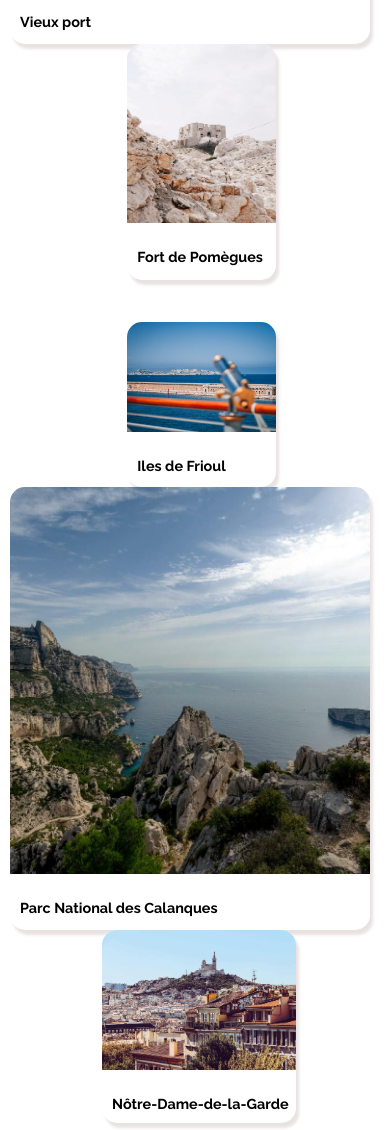
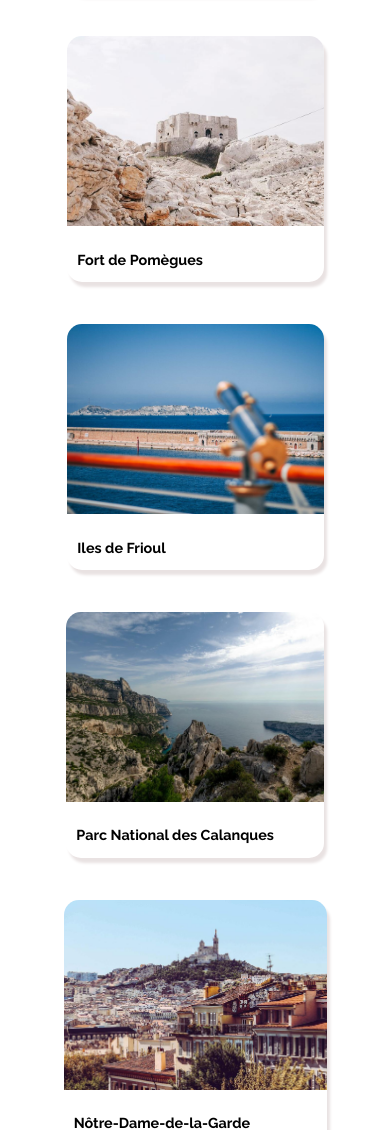
Before and after one commit to Samira0405/samiraouederni_2_17052021, a plain HTML site: page index.html in a window 390 px wide. Shown: the part 3237-4367 px from the top of the page. Drawn offline with Linux system fonts and the light colour scheme.

Commit message:
cartes activités redimensionnées pour la petite résoltion

```diff
--- a/petite_resolution.css
+++ b/petite_resolution.css
@@ -225,19 +225,46 @@
       width: auto;
     }
 
-    .img1 {
+   .art_bloc1{
+    margin-bottom: 42px;
+   }
+
+   .art_bloc3{
+    margin-bottom: 42px;
+   }
+   .art_bloc4{
+    margin-bottom: 42px;
+   }
+
+     .img1 {
       width: 100%;
-      height: 100%;
-    }
-    .art_bloc1 {
-      width: 90%;
-      height: 90%;
+      height: 190px;
     }
 
+    .img2 {
+      width: 100%;
+      height: 190px;
+    }
 
+    .img3 {
+      width: 100%;
+      height: 190px;
+    }
 
+    .img4 {
+      width: 100%;
+      height: 190px;
+    }
 
+    .img5 {
+      width: 100%;
+      height: 190px;
+    }
 
+    .img6 {
+      width: 100%;
+      height: 190px;
+    }
 
    }
   /*******footer****/
--- a/style.css
+++ b/style.css
@@ -458,16 +458,14 @@ max-width: 1350px;
 
 .activites_groupe_article {
   display: flex;
-  flex-direction: row;
-  justify-content: space-evenly;
+
 }
 
 .pave_activites
 {
   display: flex;
   flex-direction: column;
-  width: auto;
-  flex-wrap: wrap;
+
 }
 .activites_intitule {
   font-size: 0.9em;
@@ -482,7 +480,7 @@ max-width: 1350px;
   box-shadow: 3px 5px 3px rgb(233, 226, 226);
   border-radius: 15px 15px 15px 15px;
   width: 90%;
-  height: 443px;
+
 }
 
 .img1 {
@@ -499,7 +497,7 @@ max-width: 1350px;
   border-radius: 15px 15px 15px 15px;
   margin-bottom: 42px;
   width: 90%;
-  height: 236px;
+
 }
 
 .img2 {
@@ -516,7 +514,7 @@ max-width: 1350px;
   border-radius: 15px 15px 15px 15px;
 
   width: 90%;
-  height: 165px;
+
 }
 
 .img3 {
@@ -532,7 +530,7 @@ max-width: 1350px;
   box-shadow: 3px 5px 3px rgb(233, 226, 226);
   border-radius: 15px 15px 15px 15px;
   width: 90%;
-  height: 443px;
+
 }
 
 .img4 {
@@ -548,7 +546,7 @@ max-width: 1350px;
   border-radius: 15px 15px 15px 15px;
   margin-bottom: 42px;
   width: 90%;
-  height: 193px;
+
 }
 
 .img5 {
@@ -564,7 +562,7 @@ max-width: 1350px;
   box-shadow: 3px 5px 3px rgb(233, 226, 226);
   border-radius: 15px 15px 15px 15px;
   width: 90%;
-  height: 208px;
+
 }
 
 .img6 {
```
